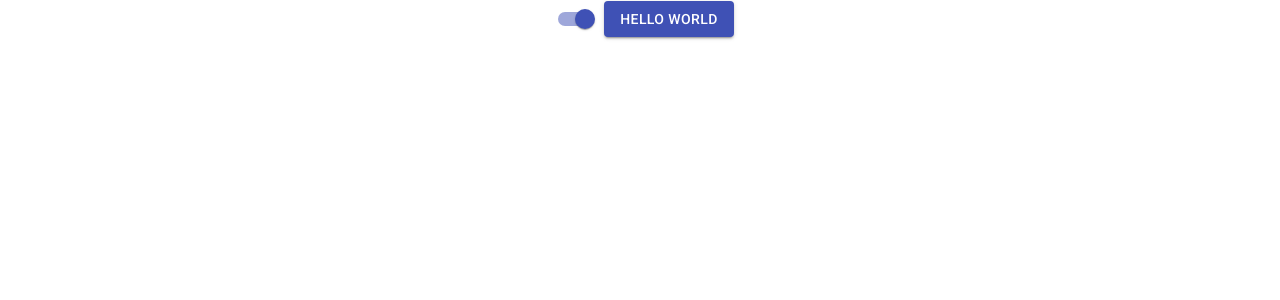
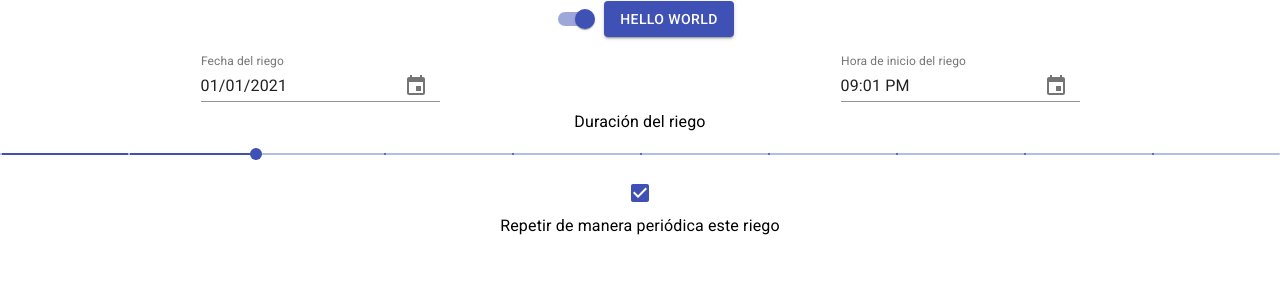
Before and after one commit to PabloEstevez/iotscheduler-ui, a React (Create React App) app: page / in a window 1280 px wide. Shown: the top 300 px of the page. Built offline with nearby package versions, Linux system fonts and the light colour scheme.

Commit message:
incluido componentes gráficos: calendario, slide y checkbox

```diff
--- a/package.json
+++ b/package.json
@@ -3,10 +3,13 @@
   "version": "0.1.0",
   "private": true,
   "dependencies": {
+    "@date-io/date-fns": "^1.3.13",
     "@material-ui/core": "^4.11.2",
+    "@material-ui/pickers": "^3.2.10",
     "@testing-library/jest-dom": "^5.11.4",
     "@testing-library/react": "^11.1.0",
     "@testing-library/user-event": "^12.1.10",
+    "date-fns": "^2.0.0-beta.5",
     "react": "^17.0.1",
     "react-dom": "^17.0.1",
     "react-scripts": "4.0.1",
--- a/src/App.js
+++ b/src/App.js
@@ -3,9 +3,45 @@ import logo from './logo.svg';
 import './App.css';
 import Button from '@material-ui/core/Button';
 import Switch from '@material-ui/core/Switch';
+import Checkbox from '@material-ui/core/Checkbox';
+import Container from '@material-ui/core/Container';
+
+//imports para el calendario
+import 'date-fns';
+import Grid from '@material-ui/core/Grid';
+import DateFnsUtils from '@date-io/date-fns';
+import {
+  MuiPickersUtilsProvider,
+  KeyboardTimePicker,
+  KeyboardDatePicker,
+} from '@material-ui/pickers';
+//imports para el slider
+import { makeStyles } from '@material-ui/core/styles';
+import Typography from '@material-ui/core/Typography';
+import Slider from '@material-ui/core/Slider';
+
+function App() {
+
+  //parametros para el slider
+  const useStyles = makeStyles({
+    root: {
+      width: 300,
+    },
+  });
+
+  function valuetext(value) {
+    return `${value}°C`;
+  }
 
 
-function App() {
+  //parametros para el calendario
+  const [selectedDate, setSelectedDate] = React.useState(new Date('2021-01-01T21:01:01'));
+
+  const handleDateChange = (date) => {
+    setSelectedDate(date);
+  };
+
+  //parametros para el switch
 
   const [state, setState] = React.useState({
     checked: true,
@@ -63,6 +99,61 @@ function App() {
       }}>
           Hello World
       </Button>
+
+      <MuiPickersUtilsProvider utils={DateFnsUtils}>
+        <Grid container justify="space-around">
+          <KeyboardDatePicker
+            disableToolbar
+            variant="inline"
+            format="dd/MM/yyyy"
+            margin="normal"
+            id="date-picker-inline"
+            label="Fecha del riego"
+            value={selectedDate}
+            onChange={handleDateChange}
+            KeyboardButtonProps={{
+              'aria-label': 'change date',
+            }}
+          />
+          <KeyboardTimePicker
+            margin="normal"
+            id="time-picker"
+            label="Hora de inicio del riego"
+            value={selectedDate}
+            onChange={handleDateChange}
+            KeyboardButtonProps={{
+              'aria-label': 'change time',
+            }}
+          />
+        </Grid>
+      </MuiPickersUtilsProvider>
+
+      <Typography id="discrete-slider" gutterBottom>
+        Duración del riego
+      </Typography>
+      <Slider
+        defaultValue={30}
+        getAriaValueText={valuetext}
+        aria-labelledby="discrete-slider"
+        valueLabelDisplay="auto"
+        step={10}
+        marks
+        min={10}
+        max={110}
+      />
+
+      <Container fixed>
+        <Checkbox
+          defaultChecked
+          color="primary"
+          inputProps={{ 'aria-label': 'secondary checkbox' }}
+        />
+        <Typography id="discrete-slider" gutterBottom>
+          Repetir de manera periódica este riego
+        </Typography>
+      </Container>
+
+
     </div>
   );
 }
```
Also changed, not shown: 2 other files (tests, documents, lock files or other folders).
